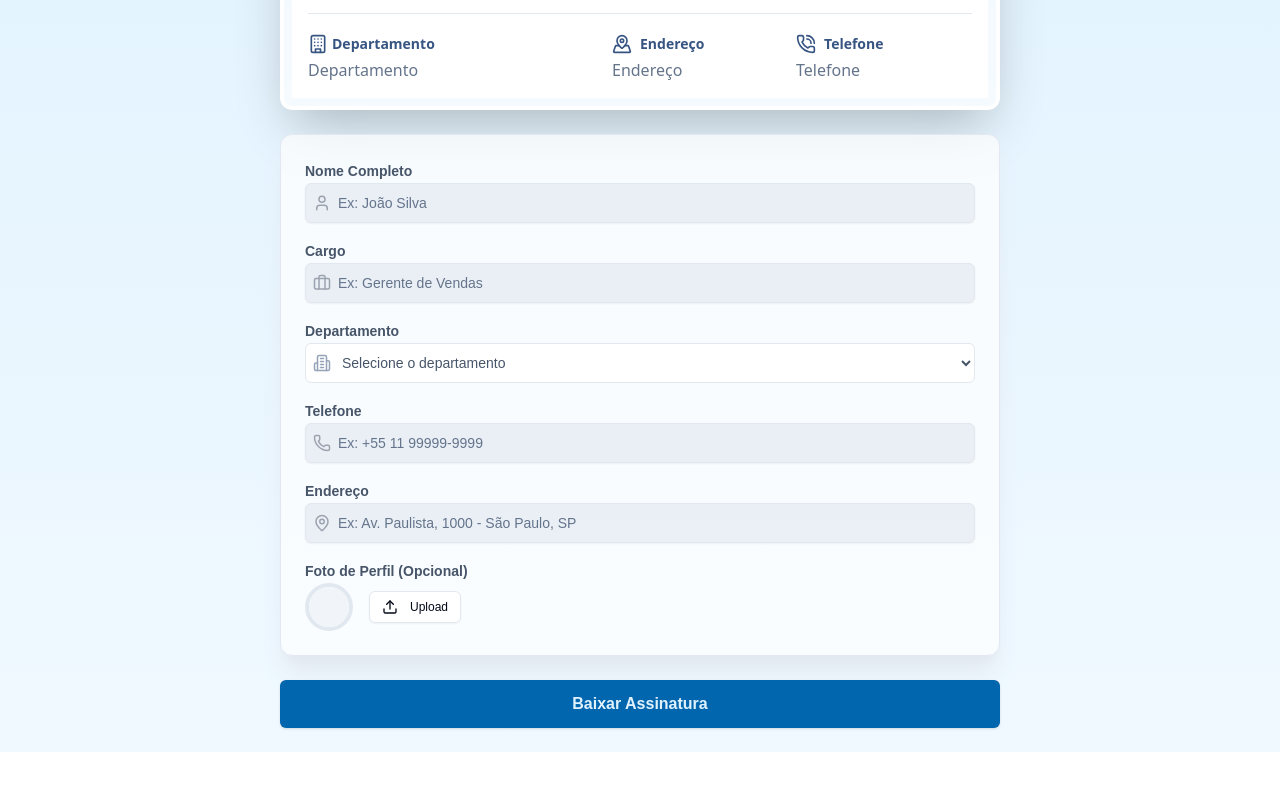
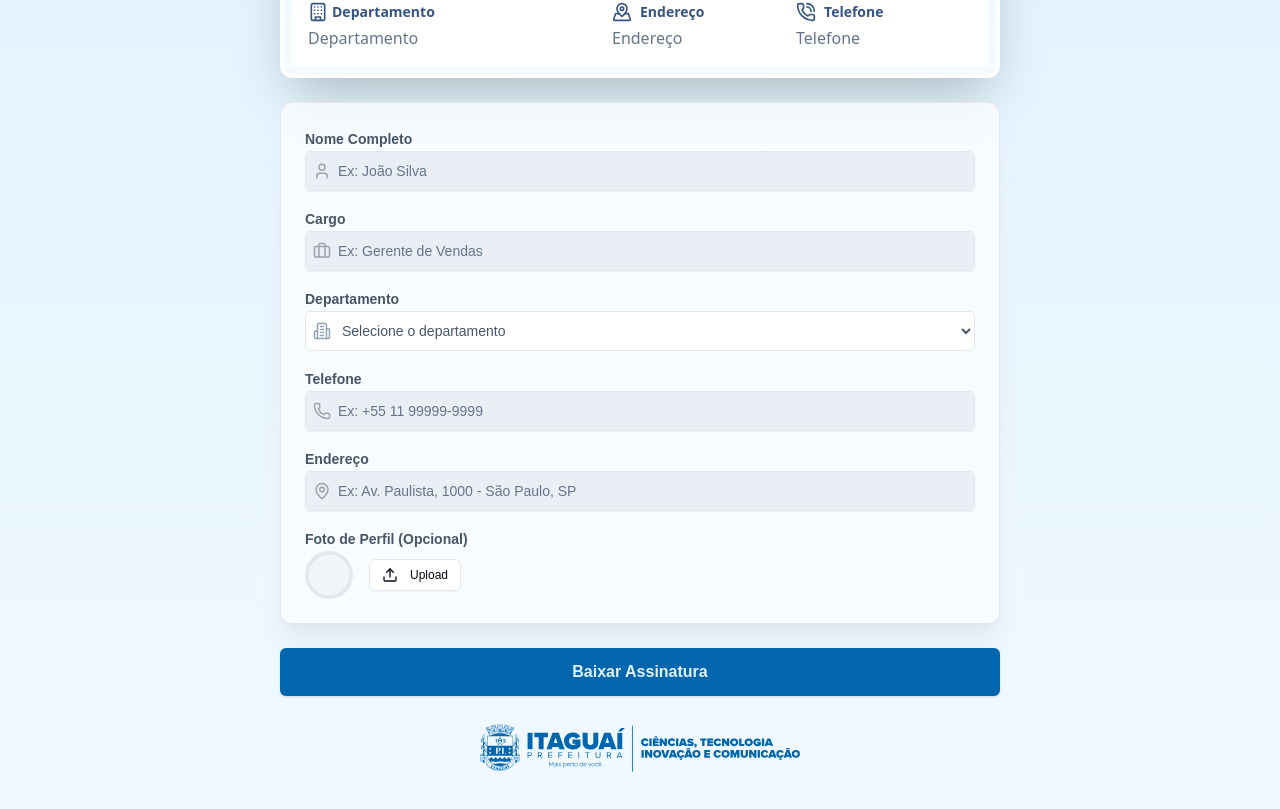
Before and after one commit to vsiago/gerador-assinatura, a Next.js app: page / in a window 1280 px wide. Shown: the part 231-1040 px from the top of the page. Before the commit the page ends 983 px from the top, so only its background shows below. Built offline with nearby package versions, Linux system fonts and the light colour scheme.

Commit message:
assinatura setor

```diff
--- a/src/components/signature-generator.tsx
+++ b/src/components/signature-generator.tsx
@@ -143,7 +143,7 @@ export default function SignatureGenerator() {
 
     return (
         <div className="container mx-auto p-6 max-w-3xl">
-            <h1 className="text-2xl font-bold mb-6 text-center text-[#375582]">Gerador de Assinatura <br /> de E-mail</h1>
+            <h1 className="text-lg md:text-2xl font-bold mb-6 text-center text-[#375582]">Gerador de Assinatura de E-mail</h1>
 
             <div className="grid md:grid-cols-1 gap-6 ">
                 {/* Visualização da Assinatura */}
@@ -375,7 +375,16 @@ export default function SignatureGenerator() {
                 <Button onClick={handleDownload} className="w-full bg-[#0266AF] hover:bg-sky-600 font-bold text-base text-sky-100 h-12">
                     Baixar Assinatura
                 </Button>
+            </div>
+            <div className="w-full h-20">
 
+            <Image
+            width={150}
+            height={150}
+            className="h-full w-full max-w-[320px] mx-auto my-3"
+                alt="Logo SMCTIC - Secretaria Municipal de Ciência, Tecnologia, Inovação e Comunicação"
+                src="/logo-SMCTIC.svg"
+            />
             </div>
         </div>
     )
```
Also changed, not shown: public/logo-SMCTIC.svg (added).
